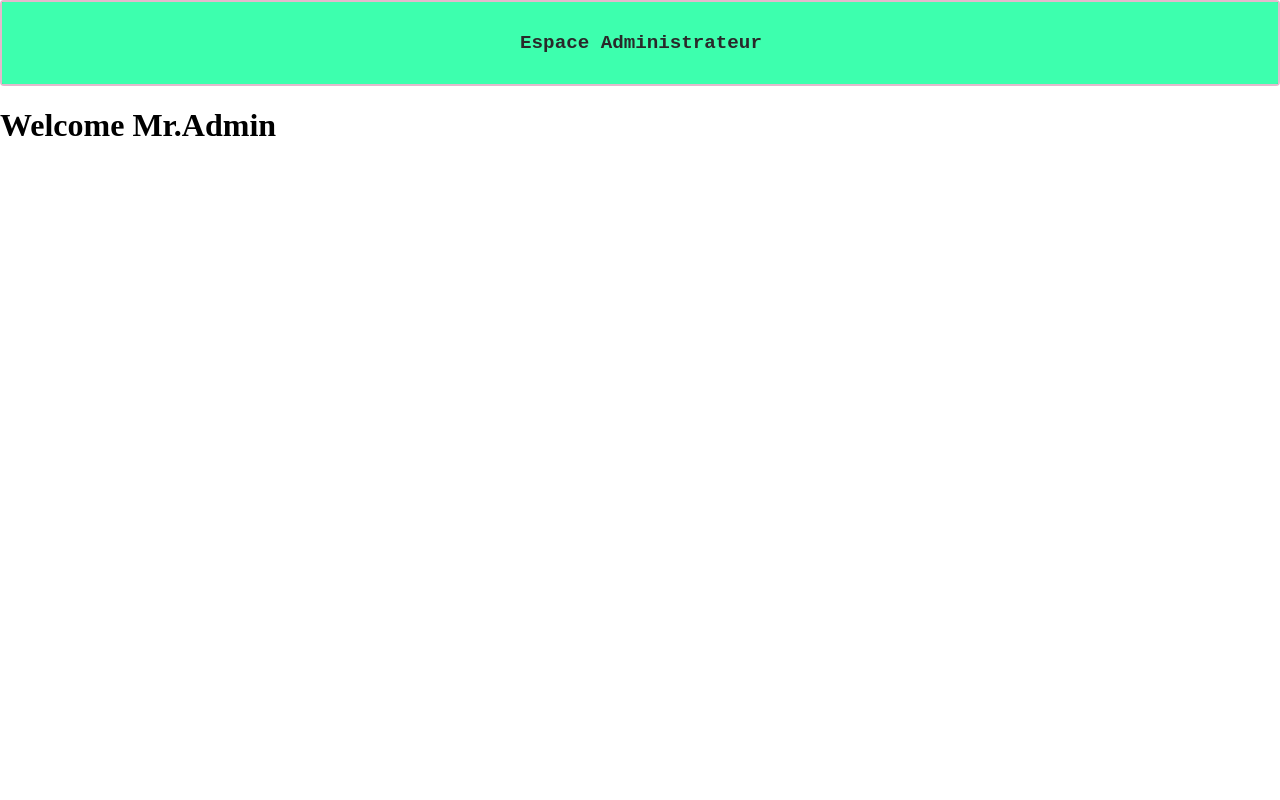
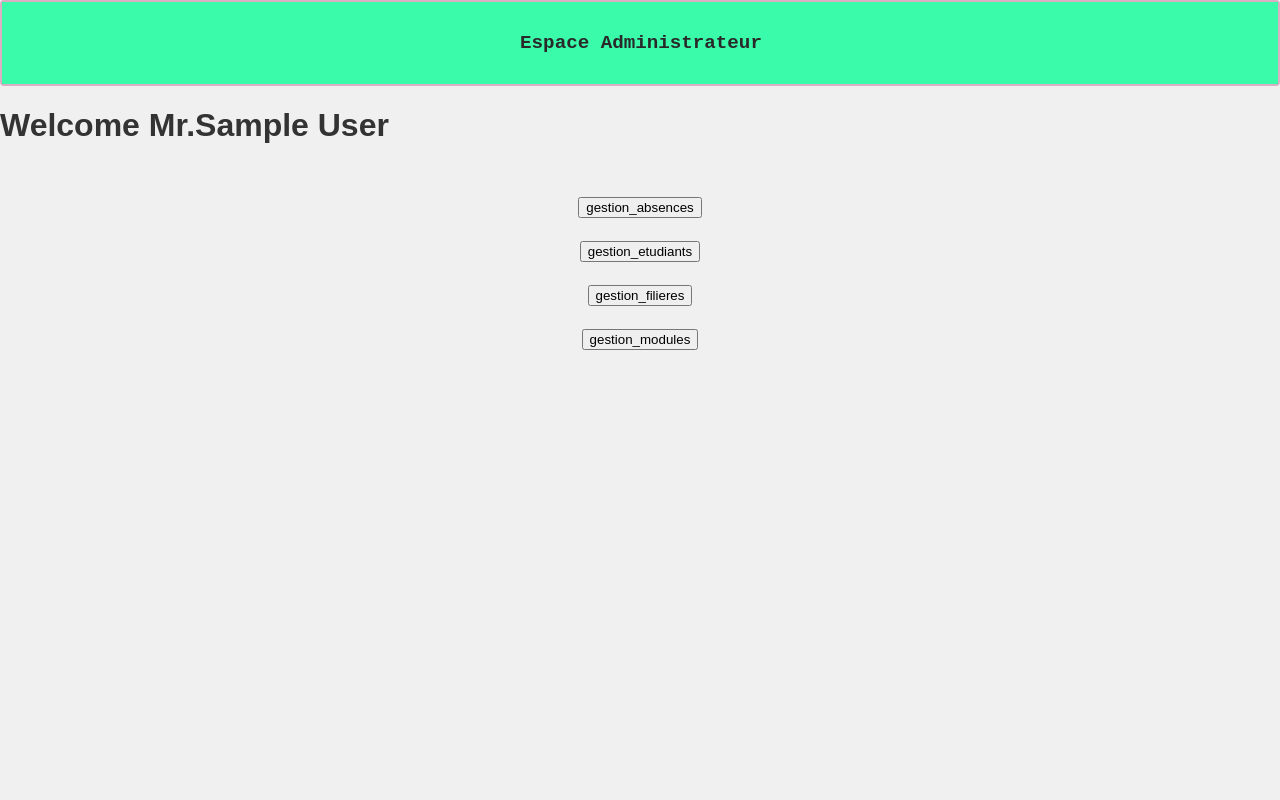
Before and after one commit to abdelghaniBensalih/gestion_absences, a PHP site: page /dashbord_admin.php in a window 1280 px wide. Run offline with PHP 8.4, Linux system fonts and the light colour scheme; the visitor is signed in with stand-in values (Sample User, id 1); data that the repository does not hold is empty.

Commit message:
l version lawla ta3 dashbord_admin , ra makhdamach hh

```diff
--- a/config/db.php
+++ b/config/db.php
@@ -1,6 +1,6 @@
 <?php
 try {
-  $pdo = new PDO("mysql:host=localhost;dbname=gestion_etudiants;charset=utf8mb4", "root", "password", [
+  $pdo = new PDO("mysql:host=localhost;dbname=gestion_etudiants;charset=utf8mb4", "root", "", [
     PDO::ATTR_ERRMODE => PDO::ERRMODE_EXCEPTION,
     PDO::ATTR_DEFAULT_FETCH_MODE => PDO::FETCH_ASSOC
   ]);
--- a/dashbord_admin.php
+++ b/dashbord_admin.php
@@ -14,9 +14,72 @@ require "includes/header.php";
 <head>
     <meta charset="UTF-8">
     <meta name="viewport" content="width=device-width, initial-scale=1.0">
-    <title>Document</title>
+    <title>Espace administrateur</title>
+    <style>
+        body {
+            background-color: #f0f0f0;
+            font-family: Arial, sans-serif;
+        }
+        h1 {
+            color: #333;
+        }
+        .container {
+            margin-top: 50px;
+        }
+        .container form {
+            margin-bottom: 20px;
+            color : #457b9d;
+            font-size: 20px;
+        }
+        .resultat {
+            margin-top: 20px;
+            font-size: 18px;
+            color: #333;
+        }
+    </style>
 </head>
 <body>
-    <h1>Welcome Mr.Admin</h1>
+    <h1>Welcome Mr.<?= $lignesAd['0']['nom'] ?></h1>
+    <center>
+        <div class="container">
+            <form action="" method="POST">
+                <button type="submit" name="g_a">gestion_absences</button>
+            </form>
+
+
+            <form action="" method="POST">
+                <button type="submit" name="g_e">gestion_etudiants</button>
+            </form>
+
+
+            <form action="" method="POST">
+                <button type="submit" name="g_f">gestion_filieres</button>
+            </form>
+
+
+            <form action="" method="POST">
+                <button type="submit" name="g_m">gestion_modules</button>
+            </form>
+
+        </div>
+        <div class="resultat">
+            <?php
+                if (isset($_POST['g_a'])) {
+                    header("location:admin/gestion_absences.php");
+                    exit();
+                } elseif (isset($_POST['g_e'])) {
+                    header("location:admin/gestion_etudiants.php");
+                    exit();
+                } elseif (isset($_POST['g_f'])) {
+                    header("location:admin/gestion_filieres.php");
+                    exit();
+                } elseif (isset($_POST['g_m'])) {
+                    header("location:admin/gestion_modules.php");
+                    exit();
+                }
+            ?>
+        </div>
+    </center>
+
 </body>
 </html>
```
Also changed, not shown: admin/gestion_absences.php (+32 -0 lines), admin/gestion_filieres.php (+92 -0 lines).
